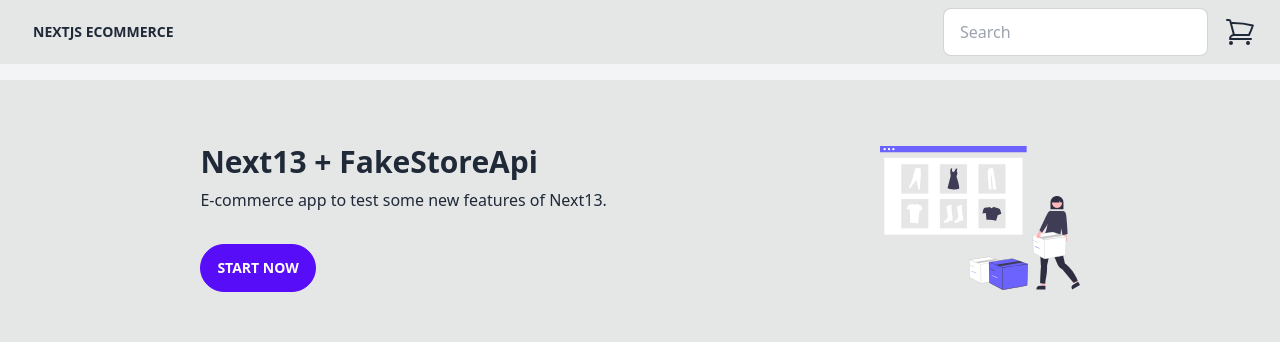
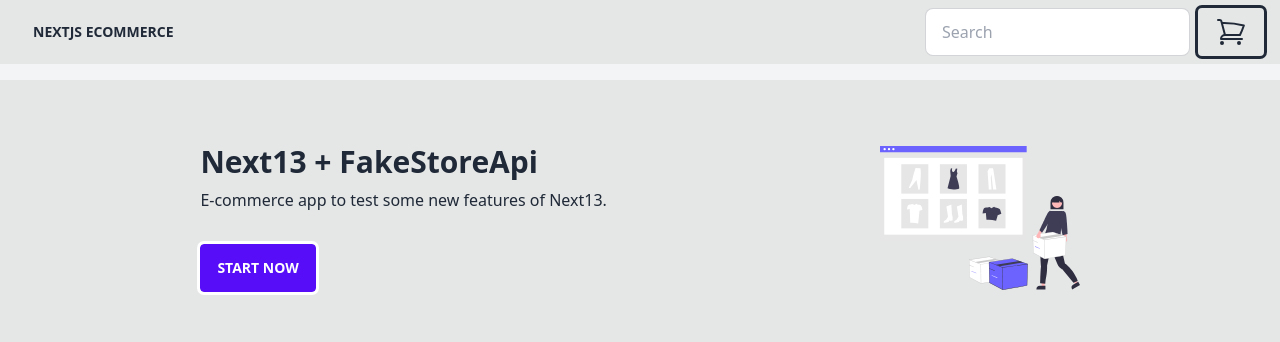
Before and after one commit to jmarc00s/nextjs-ecommerce, a Next.js app: page / in a window 1280 px wide. Shown: the top 342 px of the page. Built offline with nearby package versions, Linux system fonts and the light colour scheme.

Commit message:
Add classnames and refactor button component

```diff
--- a/package.json
+++ b/package.json
@@ -17,6 +17,7 @@
     "@types/react-dom": "18.0.10",
     "autoprefixer": "^10.4.13",
     "class-variance-authority": "^0.4.0",
+    "classnames": "^2.3.2",
     "daisyui": "^2.50.0",
     "eslint": "8.33.0",
     "eslint-config-next": "13.1.6",
--- a/src/components/Ui/Button/index.tsx
+++ b/src/components/Ui/Button/index.tsx
@@ -1,5 +1,6 @@
 import React, { ButtonHTMLAttributes, ReactNode } from 'react';
 import { cva, VariantProps } from 'class-variance-authority';
+import classNames from 'classnames';
 
 const btnStyles = cva(['btn'], {
   variants: {
@@ -33,13 +34,19 @@ export const Button = ({
   outline = false,
   circle = false,
   ...rest
-}: ButtonProps) => (
-  <button
-    className={`${btnStyles({ variant, size })} ${rounded && 'rounded-full'} ${
-      outline && 'btn-outline'
-    } ${circle && 'btn-circle'}`}
-    {...rest}
-  >
-    {children}
-  </button>
-);
+}: ButtonProps) => {
+  const classes = [
+    btnStyles({ variant, size }),
+    {
+      rounded: 'rounded-full',
+      outline: 'btn-outline',
+      circle: 'btn-circle',
+    },
+  ];
+
+  return (
+    <button className={classNames(classes)} {...rest}>
+      {children}
+    </button>
+  );
+};
```
Also changed, not shown: 1 other file (tests, documents, lock files or other folders).
